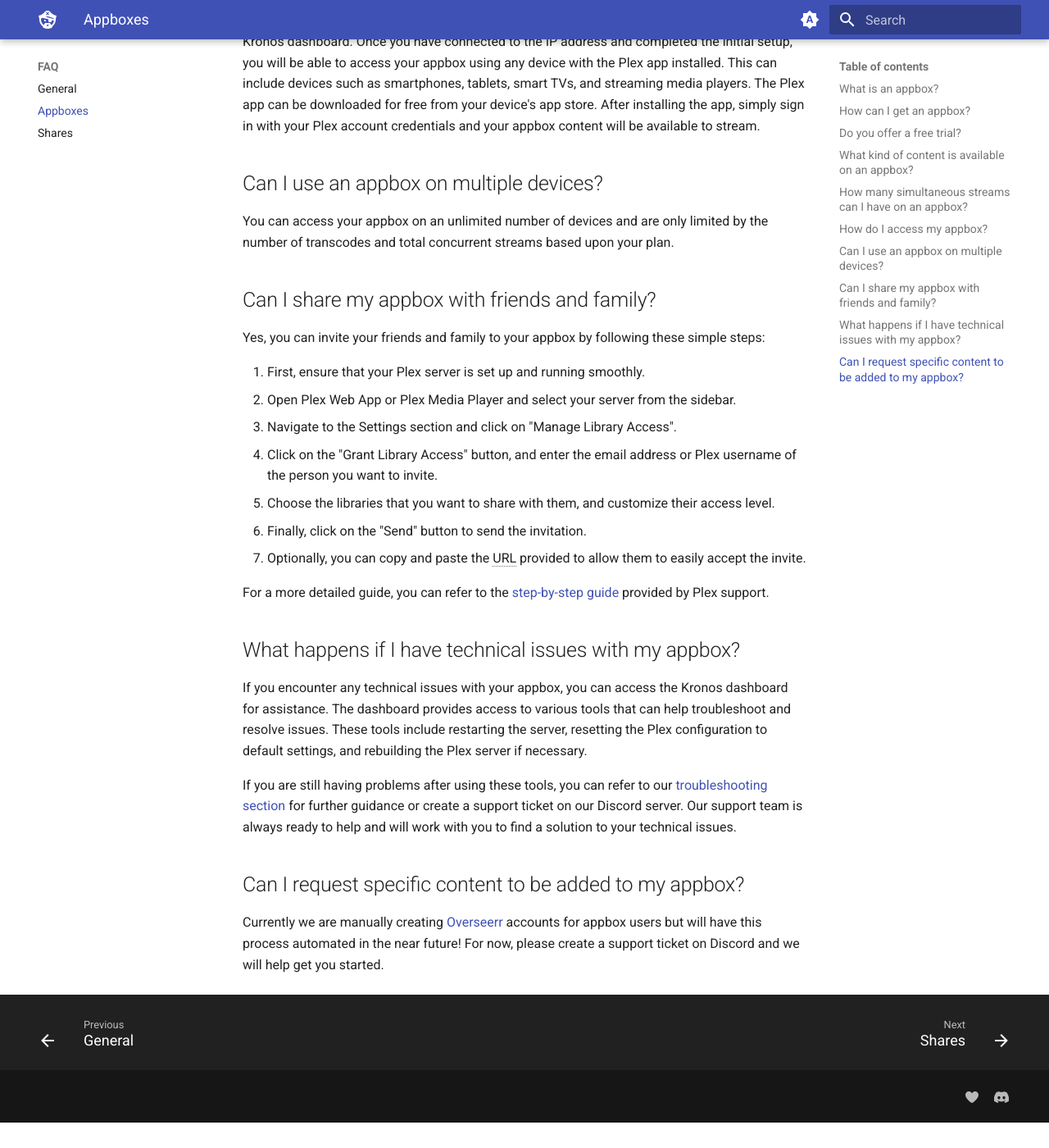
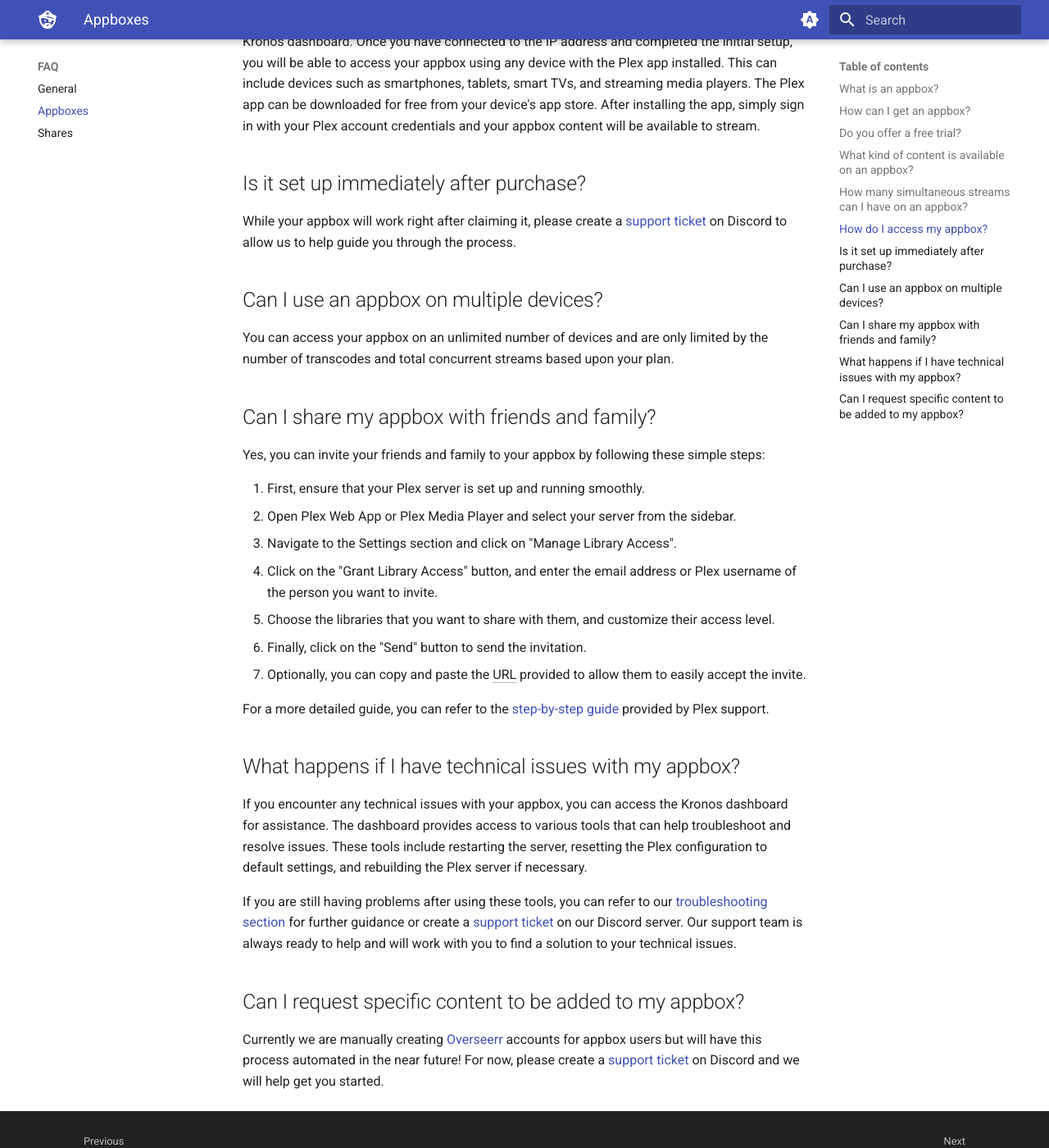
Before and after one commit to neomedia6989/docs-2, an MkDocs documentation site: the page built from docs/faq/appboxes.md, in a window 1280 px wide and 1400 px high, scrolled down 1692 px. Shown: the whole window at 82% size. Built offline with MkDocs 1.6.1 and Material for MkDocs 9.7.7, drawn with Linux system fonts in a browser that asks for light colours; before the commit the page ends 3061 px from its top, so only the background shows below that; some of the changed text lies outside the part shown.

Commit message:
Update appboxes.md

```diff
--- a/docs/faq/appboxes.md
+++ b/docs/faq/appboxes.md
@@ -12,7 +12,7 @@
 `Dedicated / Baremetal Appbox`
 :    An appbox hosting arrangement where only one Plex Media Server instance is hosted on the server. This means that dedicated appboxes do not share resources with other appboxes, allowing for a much greater amount of connections and/or transcoding. As a result, users can enjoy a high-performance streaming experience without being limited by resource constraints.
 
-Depending on the appbox you purchase, 4K content may not be included. It's important to check the specifications of each Appbox before purchasing to ensure that it meets your specific needs. When purchasing an Appbox, Blackbeard Media is responsible for the back-end operations of the service, such as maintaining the server and managing updates.
+Depending on the appbox you purchase, 4K content may not be included. It's important to check the specifications of each Appbox before purchasing to ensure that it meets your specific needs. When purchasing an appbox, Blackbeard Media is responsible for the back-end operations of the service, such as maintaining the server and managing updates.
 
 ## How can I get an appbox?
 
@@ -33,6 +33,10 @@
 ## How do I access my appbox?
 
 To access your appbox for the first time, you will need to use the IP address provided on the Kronos dashboard. Once you have connected to the IP address and completed the initial setup, you will be able to access your appbox using any device with the Plex app installed. This can include devices such as smartphones, tablets, smart TVs, and streaming media players. The Plex app can be downloaded for free from your device's app store. After installing the app, simply sign in with your Plex account credentials and your appbox content will be available to stream.
+
+## Is it set up immediately after purchase?
+
+While your appbox will work right after claiming it, please create a [support ticket](https://discord.com/channels/532304048200744982/921503213432242196) on Discord to allow us to help guide you through the process.
 
 ## Can I use an appbox on multiple devices?
 
@@ -56,8 +60,8 @@
 
 If you encounter any technical issues with your appbox, you can access the Kronos dashboard for assistance. The dashboard provides access to various tools that can help troubleshoot and resolve issues. These tools include restarting the server, resetting the Plex configuration to default settings, and rebuilding the Plex server if necessary.
 
-If you are still having problems after using these tools, you can refer to our [troubleshooting section](#) for further guidance or create a support ticket on our Discord server. Our support team is always ready to help and will work with you to find a solution to your technical issues.
+If you are still having problems after using these tools, you can refer to our [troubleshooting section](#) for further guidance or create a [support ticket](https://discord.com/channels/532304048200744982/921503213432242196) on our Discord server. Our support team is always ready to help and will work with you to find a solution to your technical issues.
 
 ## Can I request specific content to be added to my appbox?
 
-Currently we are manually creating [Overseerr](https://overseerr.blackbeard.media) accounts for appbox users but will have this process automated in the near future! For now, please create a support ticket on Discord and we will help get you started.
+Currently we are manually creating [Overseerr](https://overseerr.blackbeard.media) accounts for appbox users but will have this process automated in the near future! For now, please create a [support ticket](https://discord.com/channels/532304048200744982/921503213432242196) on Discord and we will help get you started.
```
